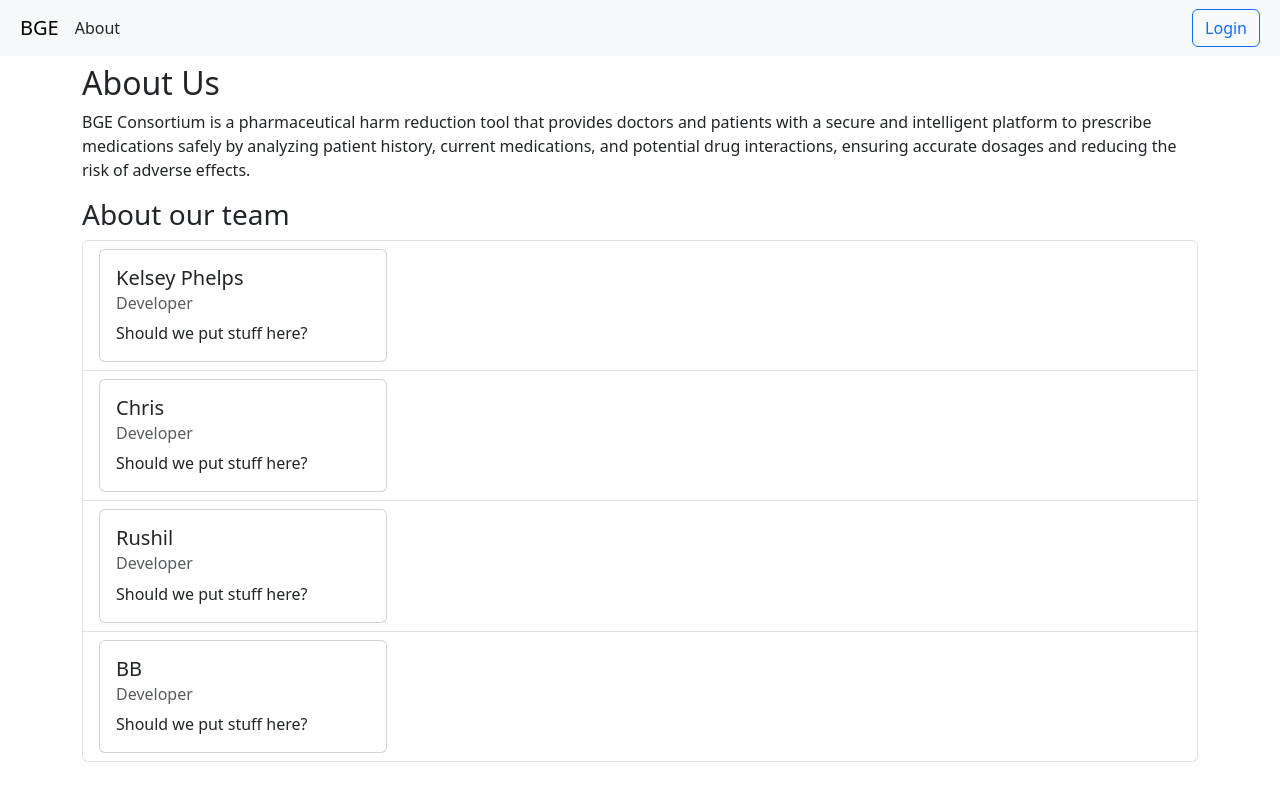
After one commit to kaphelps33/BGE, a Flask app: page /about in a window 1280 px wide. The commit adds this page. Run offline with Flask 3, Linux system fonts and the light colour scheme; some libraries are stand-ins or nearby versions.

Commit message:
added an about page

```diff
--- a/app/main/routes.py
+++ b/app/main/routes.py
@@ -14,3 +14,13 @@ def index():
         Response: The rendered HTML template for the index page.
     """
     return render_template("index.html")
+
+
+@main.route("/about")
+def about():
+    """Renders the about page of the application
+
+    Returns:
+        Response: The rendered HTML template for the about page
+    """
+    return render_template("about.html")
--- /dev/null
+++ b/app/templates/about.html
@@ -0,0 +1,49 @@
+{% extends "base.html" %}
+{% block title %}Forum{% endblock %}
+{% block content %}
+<h2>About Us</h2>
+<p>BGE Consortium is a pharmaceutical harm reduction tool that provides doctors and patients with a secure and
+  intelligent platform to prescribe medications safely by analyzing patient history, current medications, and potential
+  drug interactions, ensuring accurate dosages and reducing the risk of adverse effects.</p>
+<section>
+  <h3>About our team</h3>
+  <ul class="list-group">
+    <li class="list-group-item">
+      <div class="card" style="width: 18rem;">
+        <div class="card-body">
+          <h5 class="card-title">Kelsey Phelps</h5>
+          <h6 class="card-subtitle mb-2 text-muted">Developer</h6>
+          <p class="card-text">Should we put stuff here?</p>
+        </div>
+      </div>
+    </li>
+    <li class="list-group-item">
+      <div class="card" style="width: 18rem;">
+        <div class="card-body">
+          <h5 class="card-title">Chris</h5>
+          <h6 class="card-subtitle mb-2 text-muted">Developer</h6>
+          <p class="card-text">Should we put stuff here?</p>
+        </div>
+      </div>
+    </li>
+    <li class="list-group-item">
+      <div class="card" style="width: 18rem;">
+        <div class="card-body">
+          <h5 class="card-title">Rushil</h5>
+          <h6 class="card-subtitle mb-2 text-muted">Developer</h6>
+          <p class="card-text">Should we put stuff here?</p>
+        </div>
+      </div>
+    </li>
+    <li class="list-group-item">
+      <div class="card" style="width: 18rem;">
+        <div class="card-body">
+          <h5 class="card-title">BB</h5>
+          <h6 class="card-subtitle mb-2 text-muted">Developer</h6>
+          <p class="card-text">Should we put stuff here?</p>
+        </div>
+      </div>
+    </li>
+  </ul>
+</section>
+{% endblock %}
--- a/app/templates/navbar.html
+++ b/app/templates/navbar.html
@@ -1,16 +1,22 @@
-<nav class="navbar navbar-expand-lg navbar-light bg-light">
+<nav class="navbar navbar-expand-lg navbar-light bg-light p-2 mb-2">
   <div class="container-fluid">
     <a class="navbar-brand" href="{{ url_for('main.index') }}">BGE</a>
     <button class="navbar-toggler" type="button" data-bs-toggle="collapse" data-bs-target="#navbarSupportedContent"
       aria-controls="navbarSupportedContent" aria-expanded="false" aria-label="Toggle navigation">
       <span class="navbar-toggler-icon"></span>
     </button>
+
     <div class="collapse navbar-collapse" id="navbarSupportedContent">
+      <a href="{{ url_for('main.about') }}" class="nav-link me-2">About</a>
       {% if current_user.is_authenticated %}
-      <a href="{{ url_for('dash.dashboard') }}" class="btn btn-outline-secondary me-2">Dashboard</a>
-      <a href="{{ url_for('auth.logout') }}" class="btn btn-outline-danger">Logout</a>
+      <a href="{{ url_for('dash.dashboard') }}" class="nav-link me-2">Dashboard</a>
+      <div class="ms-auto d-flex">
+        <a href="{{ url_for('auth.logout') }}" class="btn btn-outline-danger">Logout</a>
+      </div>
       {% else %}
-      <a href="{{ url_for('auth.login') }}" class="btn btn-outline-primary">Login</a>
+      <div class="ms-auto d-flex">
+        <a href="{{ url_for('auth.login') }}" class="btn btn-outline-primary">Login</a>
+      </div>
       {% endif %}
     </div>
   </div>
```
